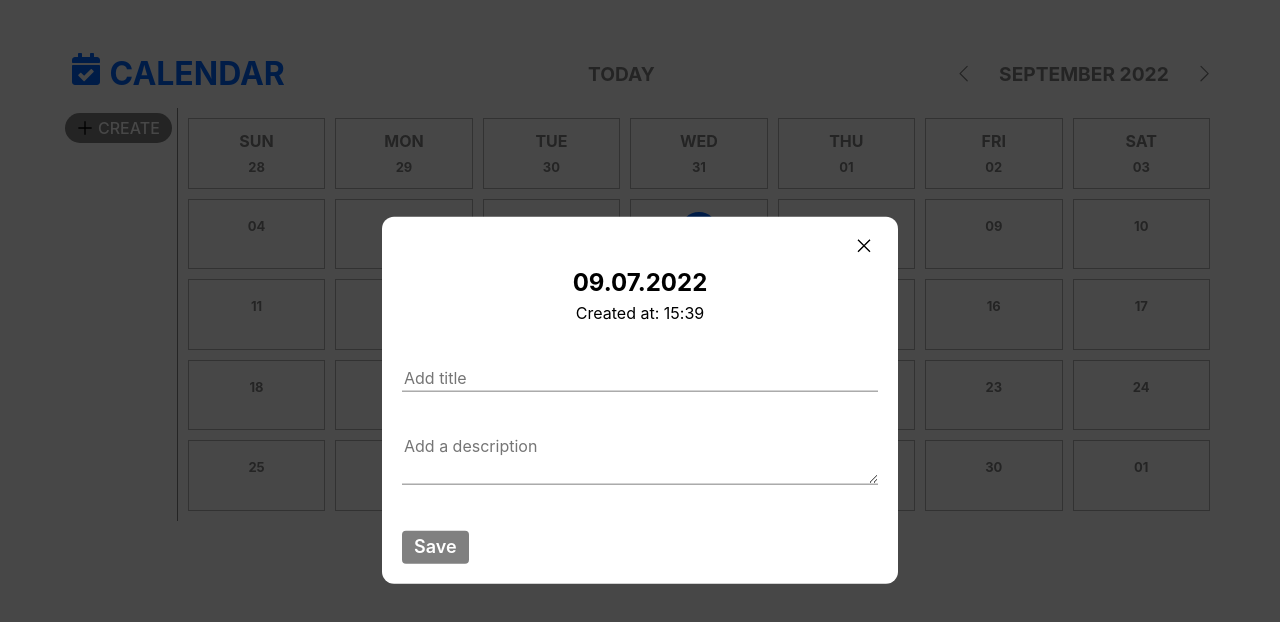
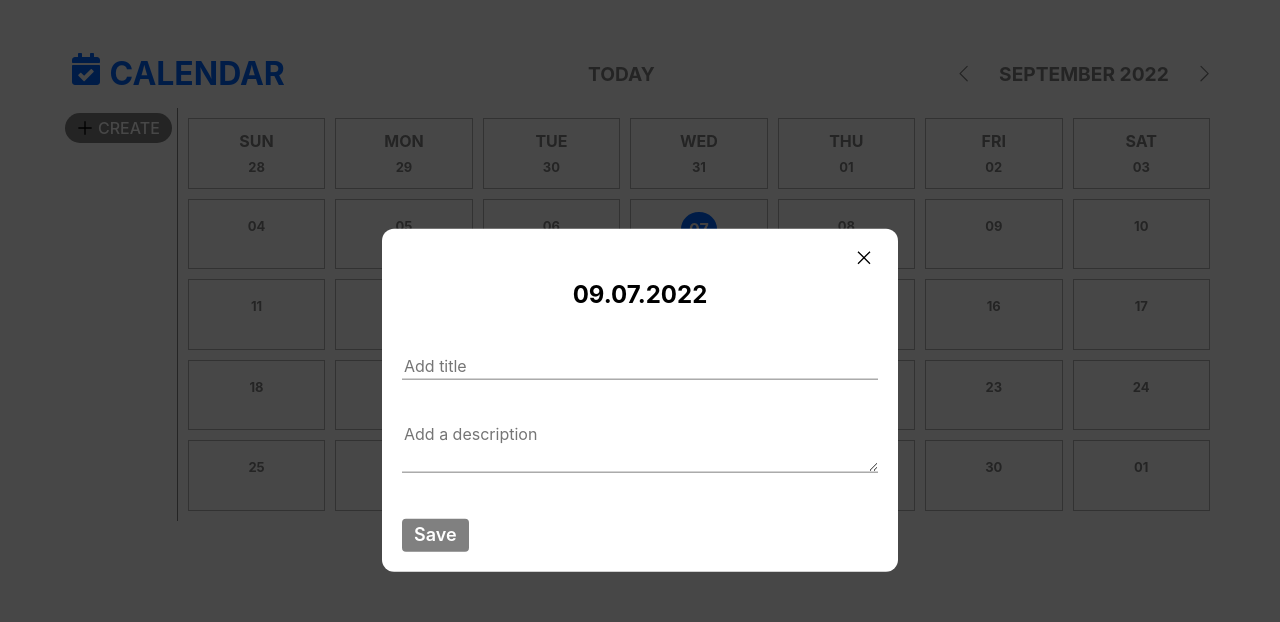
Before and after one commit to KizievDmitriy/test2, a React (Create React App) app: page / in a window 1280 px wide. Both pictures are taken after a click on the button "CREATE". Shown: the top 622 px of the page. Built offline with nearby package versions, Linux system fonts and the light colour scheme.

Commit message:
add created time

```diff
--- a/src/components/EventModal/EventModal.jsx
+++ b/src/components/EventModal/EventModal.jsx
@@ -43,8 +43,8 @@ export default function EventModal() {
             <button className={s.closeBtn} onClick={() => setShowEventModal(false)}><GrClose/></button>
             <form>
               <div className={s.daySelected}>
-              <h2 >{daySelected.format("MM.DD.YYYY")}</h2>
-              <p>Created at: {dayjs().format("H:m")}</p>
+                <h2 >{daySelected.format("MM.DD.YYYY")}</h2>
+                {selectedEvent !== null && (<p>Created at: {dayjs().format("H:m")}</p>)}
               </div>
               <input
               type="text"
```
